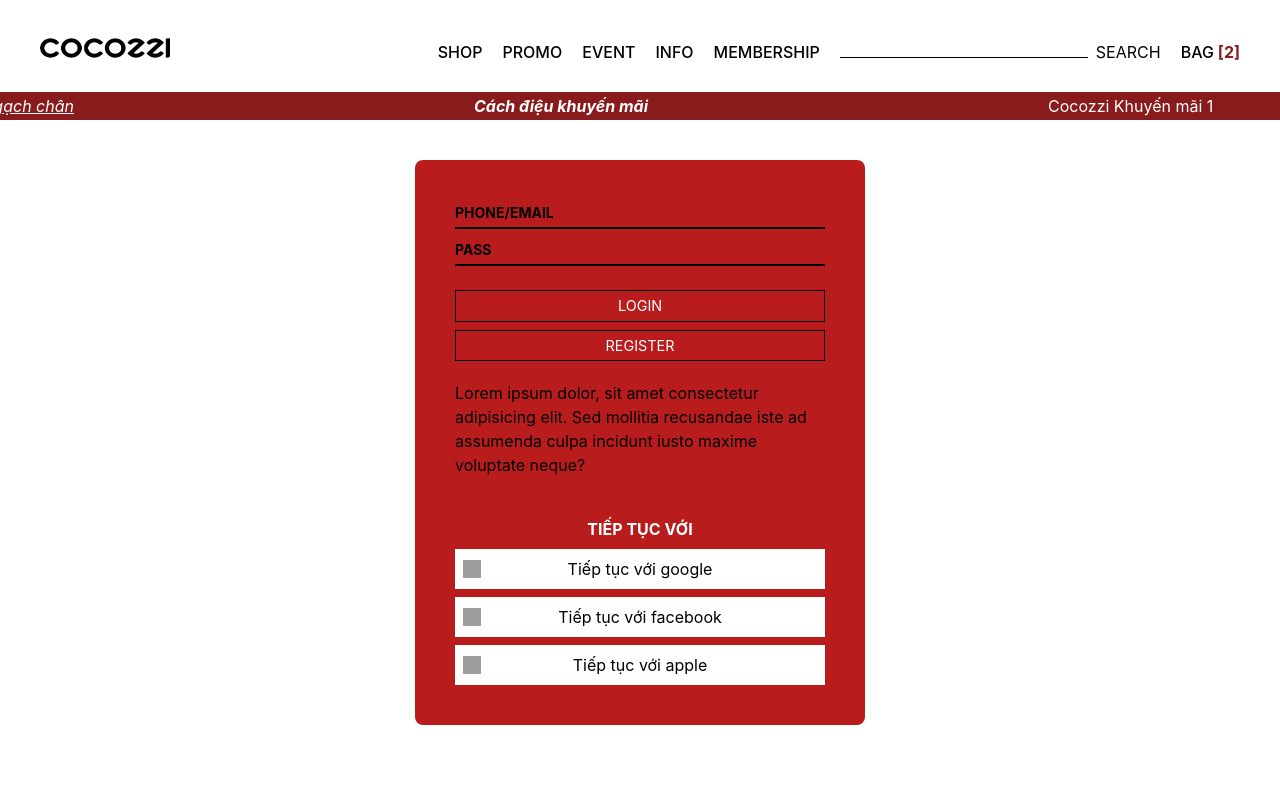
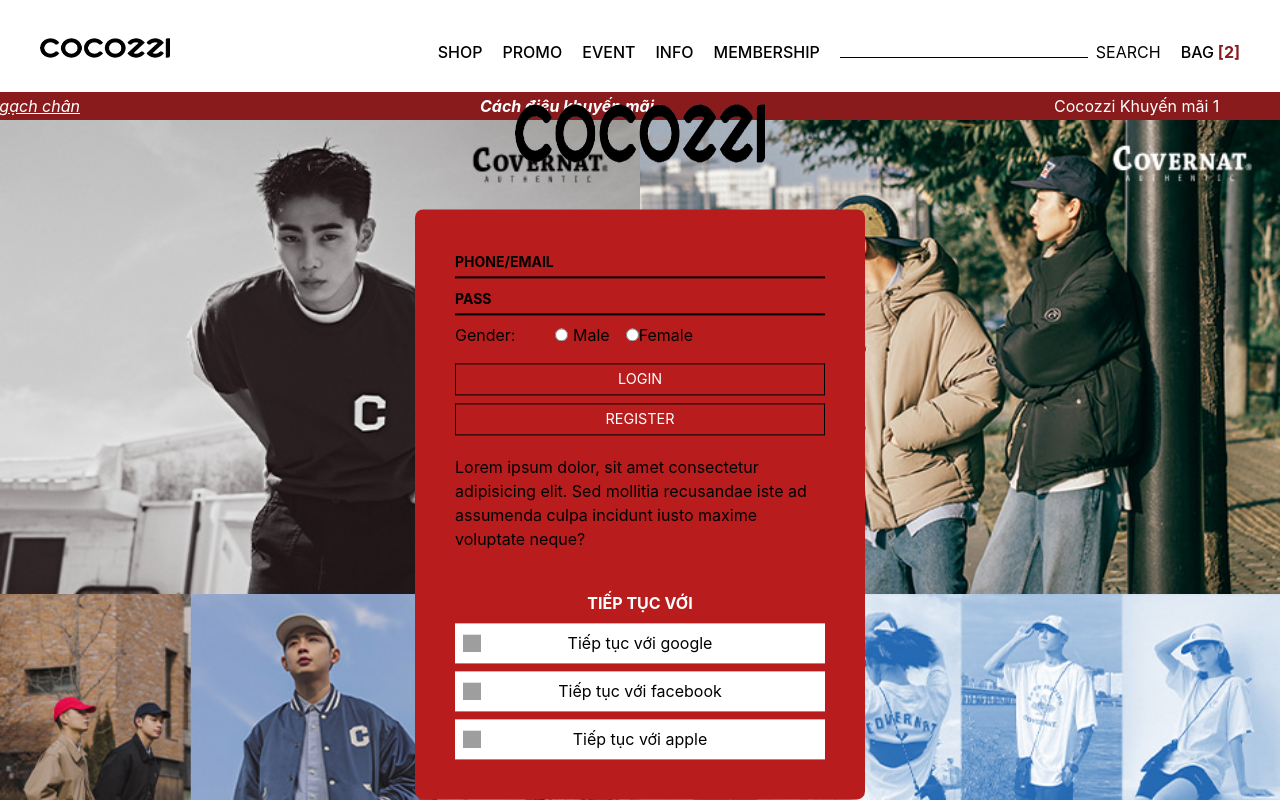
Before and after one commit to dthanhhuy132/cocozzi-shop, a Next.js app: page /register in a window 1280 px wide. Shown: the top 800 px of the page. Built offline with nearby package versions, Linux system fonts and the light colour scheme; grey boxes are pictures that could not be loaded.

Commit message:
update home page

```diff
--- a/components/Bag/Bag.tsx
+++ b/components/Bag/Bag.tsx
@@ -1,3 +1,13 @@
 export default function Bag() {
-   return <div>This is bag</div>;
+   return (
+      <div className=''>
+         <p className='border-b-2'>shopping bag</p>\{/* cart */}
+         <div className=''></div>
+         <div>
+            <p>total</p>
+            <p>1 850 500</p>
+         </div>
+         <button>pay</button>
+      </div>
+   );
 }
--- a/components/Header/Header.tsx
+++ b/components/Header/Header.tsx
@@ -15,6 +15,10 @@
       const currentPath = router.pathname;
       return excludePath.indexOf(currentPath) === -1;
    }, [router.pathname]);
+
+   function handleShowBag() {
+      console.log('chay cai nay thu coi ra gi');
+   }
 
    return (
       <>
@@ -39,7 +43,7 @@
                {/* search */}
                <HeaderSearch></HeaderSearch>
 
-               <p className='flex'>
+               <p className='flex' onMouseEnter={handleShowBag}>
                   <span className='font-[500] hover:cursor-pointer hover:text-[#891b1c] '>
                      bag
                   </span>
--- a/components/Home/Home.tsx
+++ b/components/Home/Home.tsx
@@ -1,4 +1,5 @@
 import Image from 'next/image';
+import {useRouter} from 'next/router';
 import {useEffect, useState} from 'react';
 import styled, {keyframes, css} from 'styled-components';
 
@@ -11,6 +12,7 @@
 
 export default function Home() {
    const [isActiveAnimation, setIsActiveAnimation] = useState(0);
+   const router = useRouter();
 
    const changeImageActiveAnimate = () => {
       if (isActiveAnimation < ImageArr.length - 1) {
@@ -19,6 +21,15 @@
          setIsActiveAnimation(0);
       }
    };
+
+   const handleClickImage = () => {
+      if (router.pathname === '/') {
+         router.push('/product/124');
+      } else {
+         return;
+      }
+   };
+
    useEffect(() => {
       const intervalId = setInterval(changeImageActiveAnimate, 4000);
       return () => clearInterval(intervalId);
@@ -27,6 +38,7 @@
    return (
       <div className='grid grid-cols-1 md:grid-cols-2 gap-0'>
          {ImageArr.map((imageSrc, index) => (
+            <a onClick={() => handleClickImage()}>
                <ImageSC
                   src={imageSrc}
                   active={isActiveAnimation === index ? '1' : ''}
@@ -34,6 +46,7 @@
                   layout='responsive'
                   objectFit='cover'
                ></ImageSC>
+            </a>
          ))}
       </div>
    );
@@ -56,7 +69,7 @@
       animation: ${props.active && css`1s linear ${lighting}`};
       animation-timing-function: linear;
       transition: all 0.3s linear;
-
+      transform: scale(1.01);
       &:hover {
          transform: scale(1.1);
          z-index: 99999999999;
--- a/components/HomeBackground/HomeBackground.tsx
+++ b/components/HomeBackground/HomeBackground.tsx
@@ -1,4 +1,6 @@
 import Image from 'next/image';
+import Link from 'next/link';
+import {useRouter} from 'next/router';
 import {useEffect, useState} from 'react';
 import styled, {keyframes, css} from 'styled-components';
 
@@ -14,6 +16,7 @@
 }
 
 export default function HomeBackground({isHomePage = true}: IHomeBackground) {
+   const router = useRouter();
    const [isActiveAnimation, setIsActiveAnimation] = useState(0);
 
    const changeImageActiveAnimate = () => {
@@ -21,6 +24,14 @@
          setIsActiveAnimation((pre) => pre + 1);
       } else {
          setIsActiveAnimation(0);
+      }
+   };
+
+   const handleClickImage = () => {
+      if (isHomePage) {
+         router.push('/product/124');
+      } else {
+         return;
       }
    };
    useEffect(() => {
@@ -31,6 +42,7 @@
    return (
       <div className='grid grid-cols-1 md:grid-cols-2 gap-0'>
          {ImageArr.map((imageSrc, index) => (
+            <a onClick={() => handleClickImage()}>
                <ImageSC
                   src={imageSrc}
                   active={isActiveAnimation === index ? '1' : ''}
@@ -39,6 +51,7 @@
                   layout='responsive'
                   objectFit='cover'
                ></ImageSC>
+            </a>
          ))}
       </div>
    );
@@ -64,6 +77,7 @@
 
       animation-timing-function: linear;
       transition: all 0.3s linear;
+      transform: 'scale(1.01)';
 
       &:hover {
          transform: ${props.isHomepage && 'scale(1.1)'};
--- a/components/Login/Login.tsx
+++ b/components/Login/Login.tsx
@@ -1,10 +1,22 @@
 import Link from 'next/link';
+import {useRouter} from 'next/router';
+import {useEffect, useState} from 'react';
 import {HomeBackground} from '../HomeBackground';
 
 export default function Login() {
+   const router = useRouter();
+   const [showRegisterForm, setShowRegisterForm] = useState(false);
+
+   useEffect(() => {
+      if (router.pathname === '/register') {
+         setShowRegisterForm(true);
+      } else {
+         setShowRegisterForm(false);
+      }
+   }, [router.pathname]);
    return (
-      <div className='w-[350px] md:w-[400px] lg:w-[450px] h-auto bg-red-700 mt-10 border-1 md:rounded-lg p-10'>
-         <div className='flex flex-col'>
+      <div className='relattive w-[350px] md:w-[400px] lg:w-[450px] h-auto bg-red-700 mt-10 border-1 md:rounded-lg p-10'>
+         <div className='flex flex-col '>
             <form className='w-full mb-4' autoComplete='off'>
                <input
                   type='text'
@@ -16,13 +28,49 @@
                   placeholder='pass'
                   className='w-full text-[14px] bg-[none] outline-none bg-transparent border-b-2 border-black pb-[4px] mb-2 placeholder-black placeholder:uppercase placeholder:font-bold'
                />
+
+               {showRegisterForm && (
+                  <div className='flex gap-10'>
+                     <span>Gender: </span>
+                     <div className='flex gap-4'>
+                        <div>
+                           <input
+                              type='radio'
+                              value='Male'
+                              name='gender'
+                              className='cursor-pointer'
+                           />{' '}
+                           Male
+                        </div>
+                        <div>
+                           <input
+                              type='radio'
+                              value='Female'
+                              name='gender'
+                              className='cursor-pointer'
+                           />
+                           Female
+                        </div>
+                     </div>
+                  </div>
+               )}
             </form>
 
-            <button className='border-[1px] border-black round-sm uppercase text-[0.9rem] font-[400] text-white py-1 mb-2 hover:bg-[#b91c1c] hover:brightness-125'>
+            <button
+               className='border-[1px] border-black round-sm uppercase text-[0.9rem] font-[400] text-white py-1 mb-2 hover:bg-[#b91c1c] hover:brightness-125'
+               onClick={() =>
+                  showRegisterForm
+                     ? router.push('/membership')
+                     : console.log('handleLogin run hear')
+               }
+            >
                Login
             </button>
-            <button className='border-[1px] border-black round-sm uppercase text-[0.9rem] font-[400] text-white py-1 hover:bg-[#b91c1c] hover:brightness-125'>
-               <Link href='/register'>register</Link>
+            <button
+               className='border-[1px] border-black round-sm uppercase text-[0.9rem] font-[400] text-white py-1 hover:bg-[#b91c1c] hover:brightness-125'
+               onClick={() => router.push('/register')}
+            >
+               register
             </button>
          </div>
          <p className='mt-5'>
@@ -49,7 +97,7 @@
             {/* login with facebook */}
             <div className='relative p-2 text-center bg-white'>
                <img
-                  src='https://i.stack.imgur.com/22WR2m.png'
+                  src='https://upload.wikimedia.org/wikipedia/commons/thumb/f/fb/Facebook_icon_2013.svg/640px-Facebook_icon_2013.svg.png'
                   className='absolute top-[50%] left-2 translate-y-[-50%] w-[18px] h-[18px]'
                   alt=''
                />
@@ -58,7 +106,7 @@
             {/* login with apple */}
             <div className='relative p-2 text-center bg-white'>
                <img
-                  src='https://i.stack.imgur.com/22WR2m.png'
+                  src='https://cdn3.iconfinder.com/data/icons/picons-social/57/56-apple-512.png'
                   className='absolute top-[50%] left-2 translate-y-[-50%] w-[18px] h-[18px]'
                   alt=''
                />
--- a/components/Register/Register.tsx
+++ b/components/Register/Register.tsx
@@ -1,5 +1,7 @@
+import {HomeBackground} from '../HomeBackground';
 import {Login} from '../Login';
+import {Logo} from '../Logo';
 
 export default function Register() {
-   return <Login></Login>;
+   return <></>;
 }
--- a/components/Shop/Shop.tsx
+++ b/components/Shop/Shop.tsx
@@ -7,7 +7,6 @@
 import img6 from '../../public/images/shop/6.webp';
 import img7 from '../../public/images/shop/7.webp';
 import img8 from '../../public/images/shop/8.webp';
-import {useEffect, useState} from 'react';
 import Image from 'next/image';
 
 const imgArr = [img1, img2, img3, img4, img5, img6, img7, img8];
--- a/components/Slider/Slider.tsx
+++ b/components/Slider/Slider.tsx
@@ -1,4 +1,5 @@
 import Image from 'next/image';
+import {useRouter} from 'next/router';
 import SliderSlick from 'react-slick';
 
 export default function Slider({imgArr = []}) {
@@ -11,12 +12,17 @@
       autoplay: true,
       lazyLoad: 'progressive',
    };
+
+   const router = useRouter();
+
    return (
       <SliderSlick {...settings}>
          {imgArr.map((img, index) => (
             <div key={index} className='px-2 uppercase hover:cursor-pointer'>
                <div>
-                  <Image src={img} alt='' />
+                  <a onClick={() => router.push('/product/123')}>
+                     <Image src={img} alt='' />
+                  </a>
                </div>
                <h3>Product name</h3>
                <p>$50</p>
--- /dev/null
+++ b/pages/info.tsx
@@ -0,0 +1,3 @@
+export default function InfoPage() {
+   return <>this is info page</>;
+}
--- a/pages/membership.tsx
+++ b/pages/membership.tsx
@@ -8,7 +8,7 @@
          <HomeBackground isHomePage={false}></HomeBackground>
          <div className='absolute top-[30%] md:top-[45%] lg:top-[35%] left-[50%] translate-x-[-50%] translate-y-[-50%] flex flex-col items-center z-50'>
             <div className='hidden lg:block'>
-               <Logo width='200px' height='60px'></Logo>
+               <Logo width='250px' height='60px'></Logo>
             </div>
             <Login></Login>
          </div>
--- a/pages/register.tsx
+++ b/pages/register.tsx
@@ -1,9 +1,18 @@
+import {HomeBackground} from '../components/HomeBackground';
+import {Login} from '../components/Login';
+import {Logo} from '../components/Logo';
 import {Register} from '../components/Register';
 
 export default function RegisterPage() {
    return (
-      <div className='flex justify-center'>
-         <Register></Register>
+      <div className='relative'>
+         <HomeBackground isHomePage={false}></HomeBackground>
+         <div className='absolute top-[30%] md:top-[45%] lg:top-[35%] left-[50%] translate-x-[-50%] translate-y-[-50%] flex flex-col items-center z-50'>
+            <div className='hidden lg:block'>
+               <Logo width='250px' height='60px'></Logo>
+            </div>
+            <Login></Login>
+         </div>
       </div>
    );
 }
```
Also changed, not shown: components/Event/Event.tsx (+1 -1 lines). Lines whose indentation alone changed are shown as unchanged.
